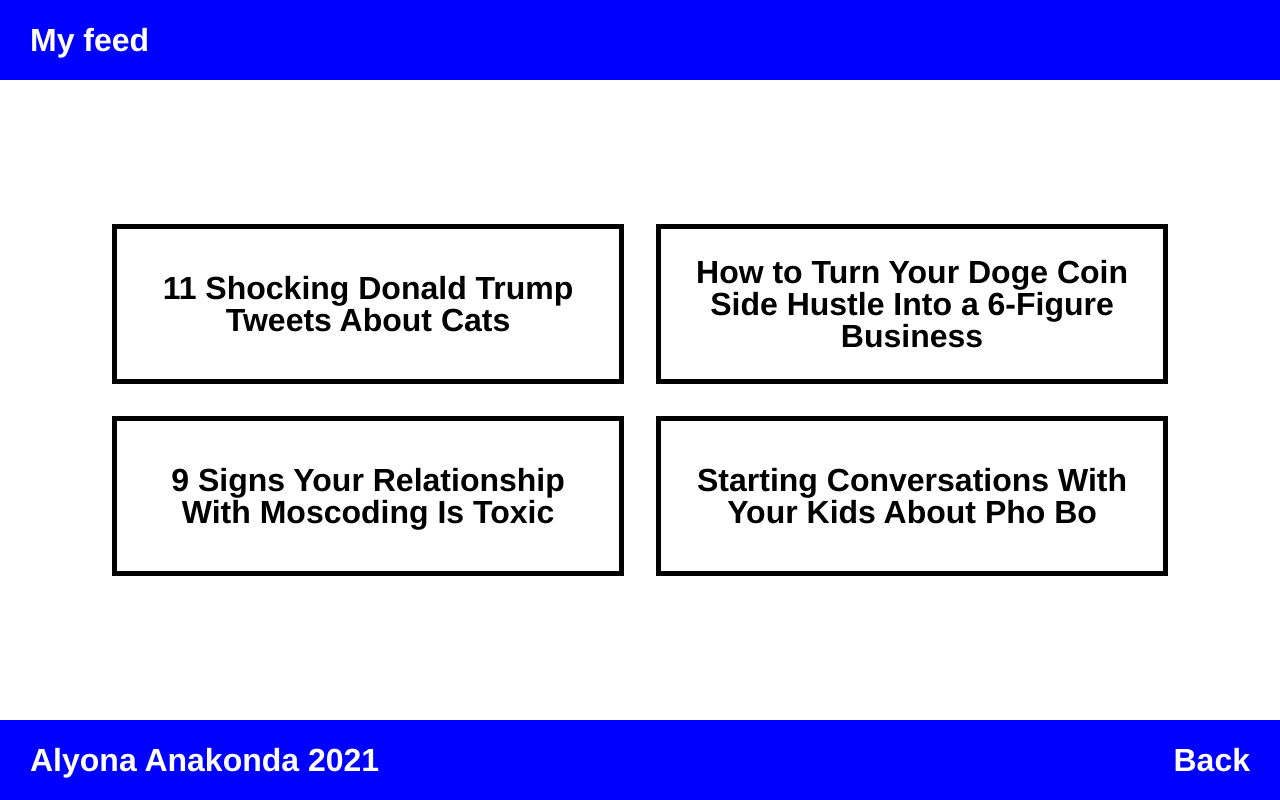
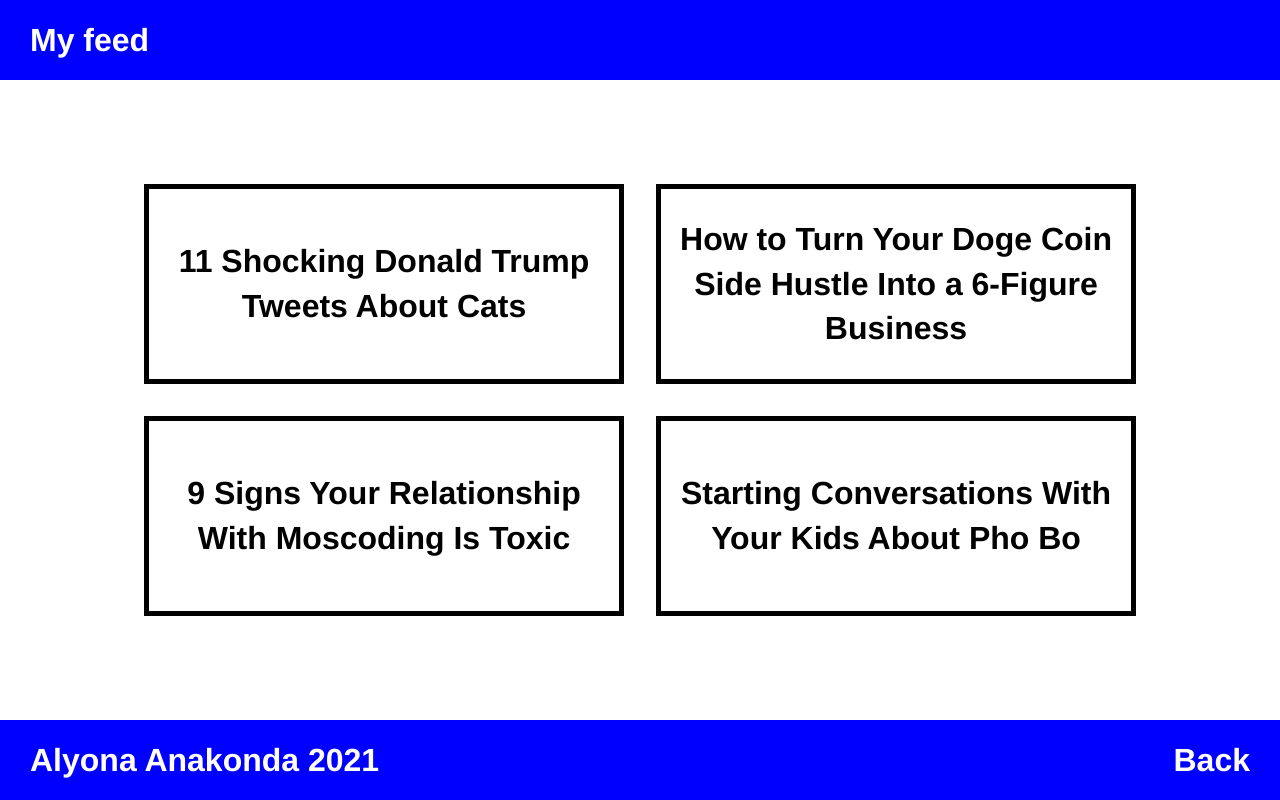
Before and after one commit to alyonafuria/WebDev, a plain HTML site: page 09_Clickbait/index.html in a window 1280 px wide. Drawn offline with Linux system fonts and the light colour scheme.

Commit message:
updated margin and ratios

```diff
--- a/09_Clickbait/css/style.css
+++ b/09_Clickbait/css/style.css
@@ -39,7 +39,7 @@
 }
 
 .news {
-	min-height: 120px;
+	min-height: 20vh;
 	border: 5px solid black;
 	box-sizing: border-box;
 	margin: 1em;
@@ -52,6 +52,8 @@
 	font-family: Helvetica, sans-serif;
 	font-weight: bold;
 	font-size: 1.2em;
+	line-height: 1.4em;
+	margin: auto;
 	text-align: center;
 }
 
@@ -81,8 +83,8 @@
 }
 
 .news {
-	width: 40vw;
-	min-height: 20vh;
+	width: 60vh;
+	height: 25vh;
 }
 
 .news-title {
```
